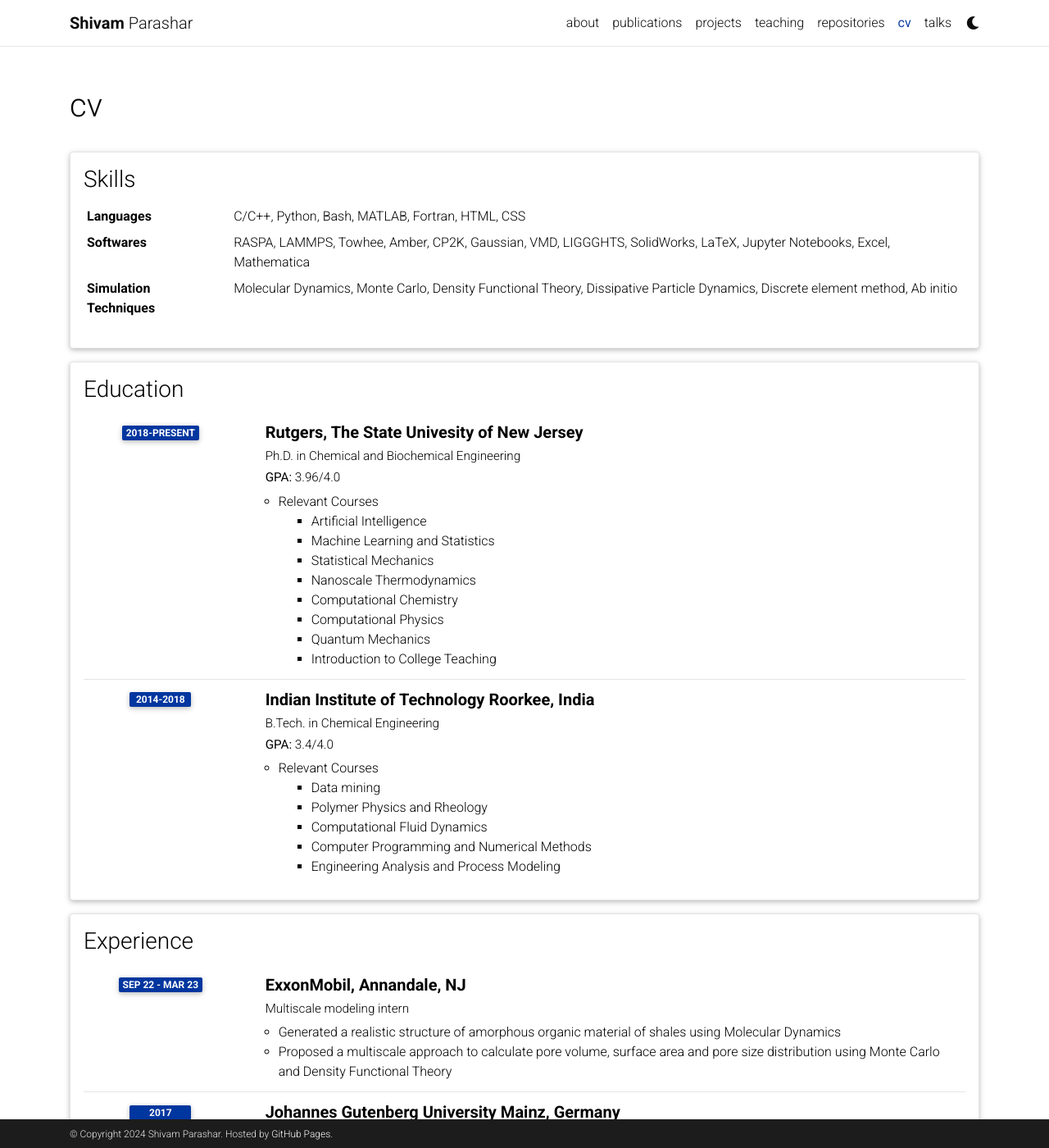
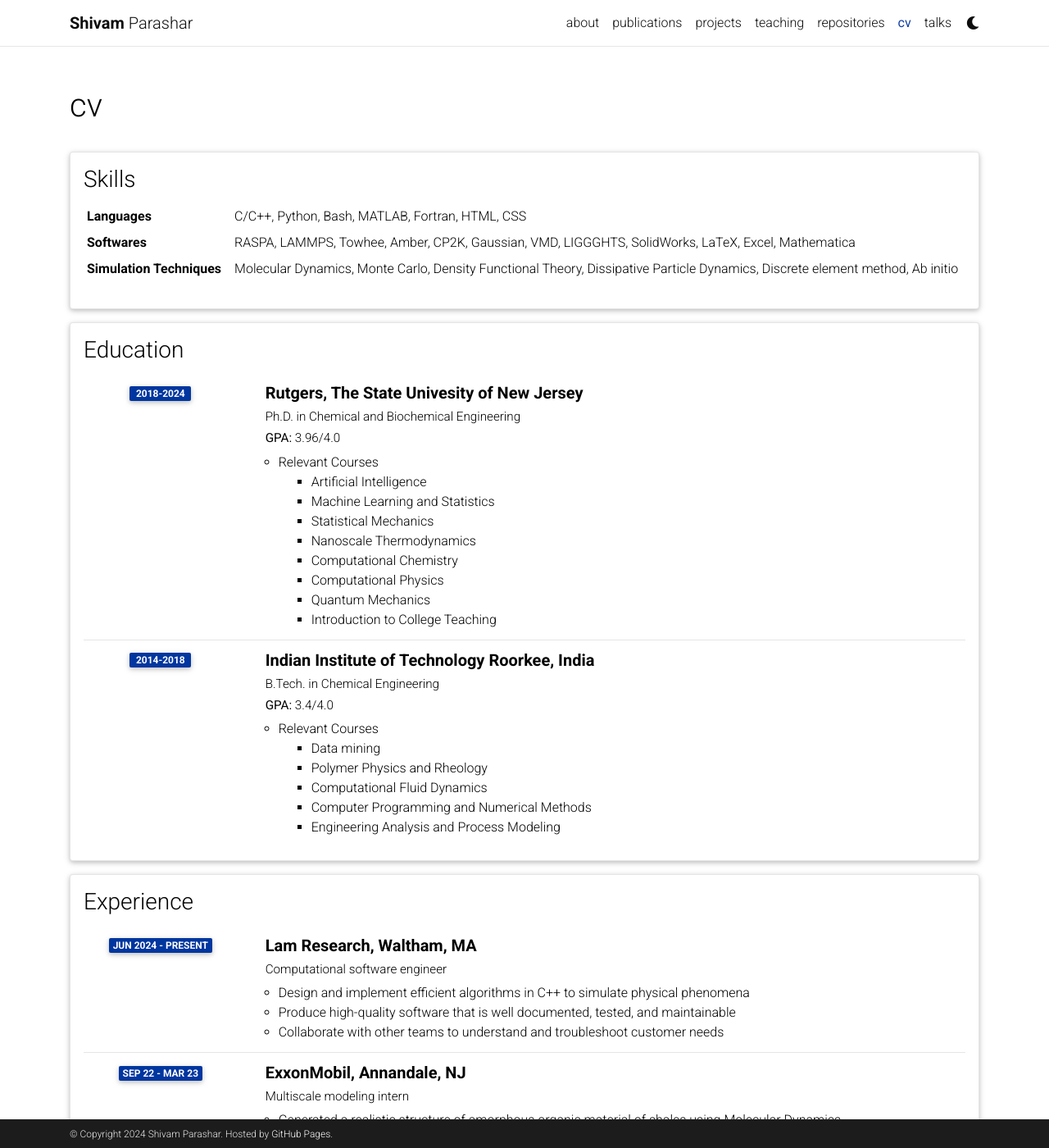
Before and after one commit to shivamrkparashar/shivamrkparashar.github.io, a Jekyll site: the page built from _pages/cv.md, in a window 1280 px wide and 1400 px high. Shown: the whole window at 82% size. Built offline with Jekyll 4.4.1, drawn with Linux system fonts in a browser that asks for light colours; comment, search, counter and statistics services are not loaded; a style sheet for code colours, icons or effects is not loaded.

Commit message:
added lam in cv

```diff
--- a/_data/cv.yml
+++ b/_data/cv.yml
@@ -4,7 +4,7 @@
     - name: Languages
       value: C/C++, Python, Bash, MATLAB, Fortran, HTML, CSS
     - name: Softwares
-      value: RASPA, LAMMPS, Towhee, Amber, CP2K, Gaussian, VMD, LIGGGHTS, SolidWorks, LaTeX, Jupyter Notebooks, Excel, Mathematica
+      value: RASPA, LAMMPS, Towhee, Amber, CP2K, Gaussian, VMD, LIGGGHTS, SolidWorks, LaTeX, Excel, Mathematica
       image: /assets/img/PCN-224.jpg
     - name: Simulation Techniques
       value: Molecular Dynamics, Monte Carlo, Density Functional Theory, Dissipative Particle Dynamics, Discrete element method, Ab initio
@@ -15,7 +15,7 @@
     - title: Rutgers, The State Univesity of New Jersey
       degree: Ph.D. in Chemical and Biochemical Engineering
       GPA: 3.96/4.0
-      year: 2018-present
+      year: 2018-2024
       description:
         - title: Relevant Courses
           contents:
@@ -44,6 +44,14 @@
 - title: Experience
   type: time_table
   contents:
+    - title: Lam Research, Waltham, MA
+      institution: Computational software engineer
+      year: Jun 2024 - Present
+      description:
+        - Design and implement efficient algorithms in C++ to simulate physical phenomena
+        - Produce high-quality software that is well documented, tested, and maintainable
+        - Collaborate with other teams to understand and troubleshoot customer needs
+
     - title: ExxonMobil, Annandale, NJ
       institution: Multiscale modeling intern
       year: Sep 22 - Mar 23
```
